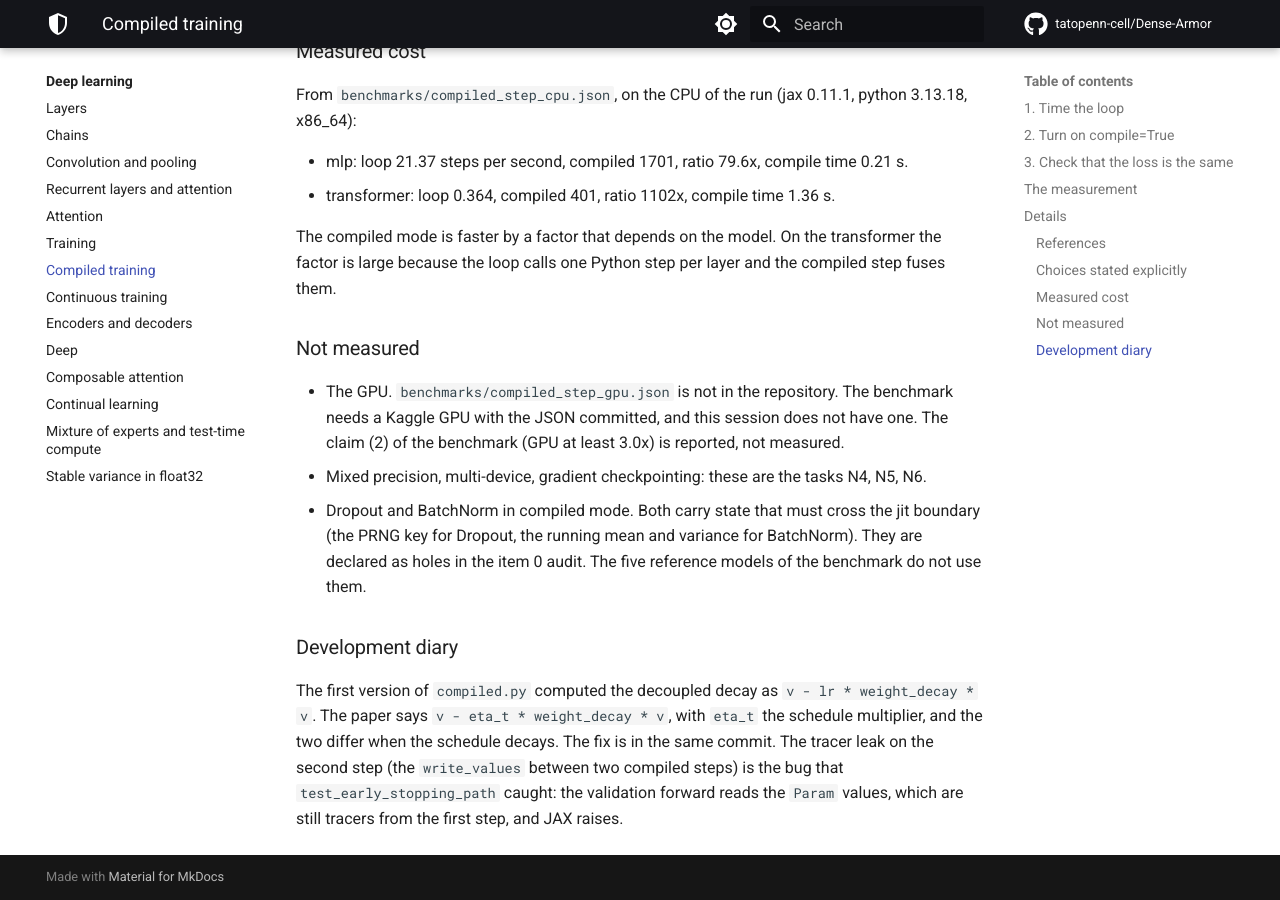
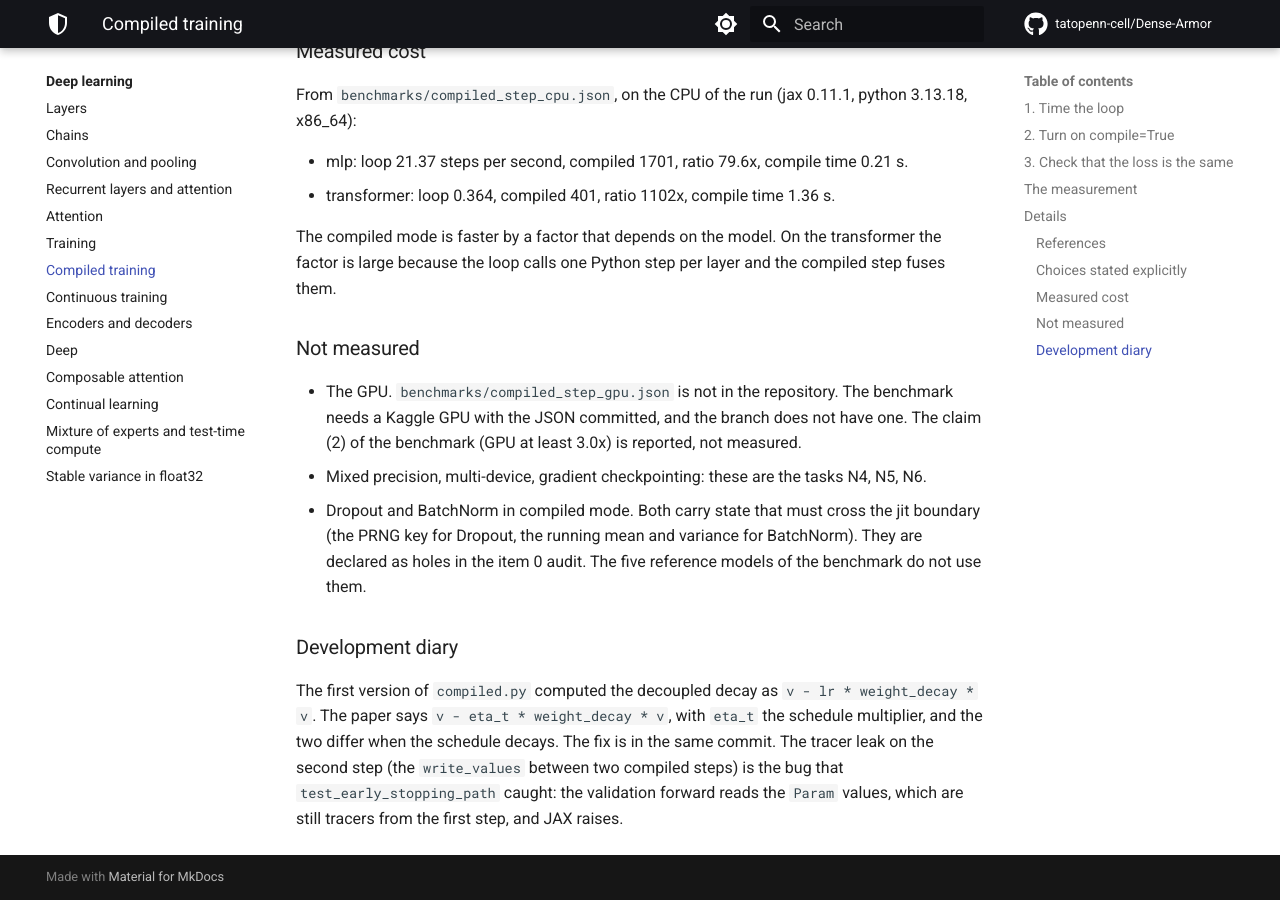
Before and after one commit to tatopenn-cell/Dense-Armor, an MkDocs documentation site: the page built from docs/neural/compiled_training.md, in a window 1280 px wide and 900 px high, scrolled down 4091 px. Built offline with MkDocs 1.6.1 and Material for MkDocs 9.7.7, drawn with Linux system fonts in a browser that asks for light colours; comment, search, counter and statistics services are not loaded.

Commit message:
N1 D follow-up: page does not say 'this session'
The Not measured section said 'this session does not have one'.
The rules forbid the phrase in a page. Rewritten as 'the branch
does not have one'.

```diff
--- a/docs/neural/compiled_training.md
+++ b/docs/neural/compiled_training.md
@@ -202,7 +202,7 @@ Python step per layer and the compiled step fuses them.
 
 - The GPU. `benchmarks/compiled_step_gpu.json` is not in the
   repository. The benchmark needs a Kaggle GPU with the JSON
-  committed, and this session does not have one. The claim (2) of
+  committed, and the branch does not have one. The claim (2) of
   the benchmark (GPU at least 3.0x) is reported, not measured.
 - Mixed precision, multi-device, gradient checkpointing: these are
   the tasks N4, N5, N6.
```
